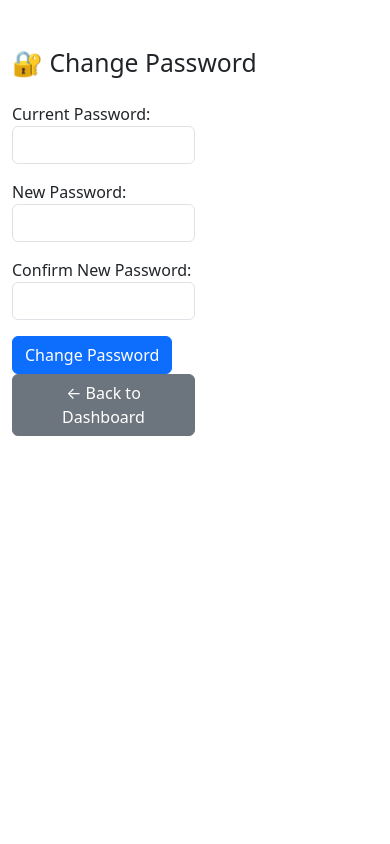
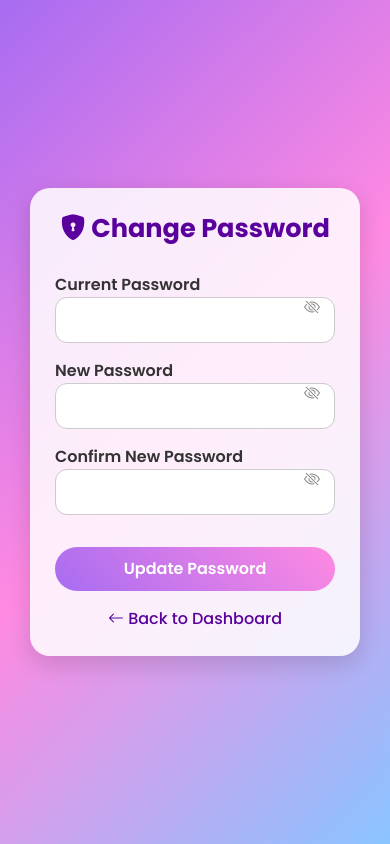
Before and after one commit to mkyjjk07/Pet_Adoption_System, a PHP site: page /change_password.php in a window 390 px wide. Run offline with PHP 8.4, Linux system fonts and the light colour scheme; the visitor is signed in with stand-in values (Sample User, id 1).

Commit message:
Small UI Chnages

```diff
--- a/admin_dashboard.php
+++ b/admin_dashboard.php
@@ -11,7 +11,7 @@ $admin_name = $_SESSION['admin_name'] ?? 'Admin';
 $role = $_SESSION['admin_role'] ?? 'staff';
 
 // ✅ Fetch counts dynamically
-$totalPetsQuery = $conn->query("SELECT COUNT(*) AS total FROM pets");
+$totalPetsQuery = $conn->query("SELECT COUNT(*) AS total FROM pets WHERE status='available'");
 $total_pets = $totalPetsQuery->fetch_assoc()['total'];
 
 $pendingQuery = $conn->query("SELECT COUNT(*) AS pending FROM adoption_requests WHERE status='pending'");
--- a/change_password.php
+++ b/change_password.php
@@ -17,7 +17,7 @@ if ($_SERVER['REQUEST_METHOD'] === 'POST') {
     $new = trim($_POST['new_password']);
     $confirm = trim($_POST['confirm_password']);
 
-    // Fetch current hashed password from DB
+    // Fetch current hashed password
     $stmt = $conn->prepare("SELECT password FROM users WHERE user_id=? LIMIT 1");
     $stmt->bind_param("i", $user_id);
     $stmt->execute();
@@ -29,9 +29,8 @@ if ($_SERVER['REQUEST_METHOD'] === 'POST') {
     } elseif ($new !== $confirm) {
         $message = "❌ New passwords do not match.";
     } elseif (strlen($new) < 6) {
-        $message = "❌ Password must be at least 6 characters.";
+        $message = "❌ Password must be at least 6 characters long.";
     } else {
-        // Update password
         $hashed = password_hash($new, PASSWORD_DEFAULT);
         $stmt = $conn->prepare("UPDATE users SET password=? WHERE user_id=?");
         $stmt->bind_param("si", $hashed, $user_id);
@@ -45,35 +44,179 @@ if ($_SERVER['REQUEST_METHOD'] === 'POST') {
 ?>
 
 <!DOCTYPE html>
-<html>
+<html lang="en">
 <head>
-    <title>Change Password</title>
+    <meta charset="UTF-8">
+    <meta name="viewport" content="width=device-width, initial-scale=1.0">
+    <title>Change Password | PetNest</title>
     <link href="https://cdn.jsdelivr.net/npm/bootstrap@5.3.0/dist/css/bootstrap.min.css" rel="stylesheet">
+    <link href="https://cdn.jsdelivr.net/npm/bootstrap-icons@1.11.1/font/bootstrap-icons.css" rel="stylesheet">
+    <link href="https://fonts.googleapis.com/css2?family=Poppins:wght@400;500;600;700&display=swap" rel="stylesheet">
+
+    <style>
+        body {
+            font-family: 'Poppins', sans-serif;
+            background: linear-gradient(135deg, #a76cf1, #ff8ae2, #89c4ff);
+            min-height: 100vh;
+            display: flex;
+            align-items: center;
+            justify-content: center;
+            padding: 30px;
+        }
+
+        .card {
+            background: rgba(255, 255, 255, 0.85);
+            border: none;
+            border-radius: 20px;
+            padding: 40px;
+            box-shadow: 0 8px 25px rgba(0, 0, 0, 0.15);
+            max-width: 500px;
+            width: 100%;
+            animation: fadeIn 1s ease;
+        }
+
+        @keyframes fadeIn {
+            from {opacity: 0; transform: translateY(20px);}
+            to {opacity: 1; transform: translateY(0);}
+        }
+
+        h2 {
+            color: #5a009d;
+            font-weight: 700;
+            text-align: center;
+            margin-bottom: 30px;
+        }
+
+        label {
+            font-weight: 600;
+            color: #333;
+        }
+
+        .form-control {
+            border-radius: 12px;
+            padding: 10px 15px;
+            border: 1px solid #ccc;
+            transition: all 0.3s;
+        }
+
+        .form-control:focus {
+            border-color: #a76cf1;
+            box-shadow: 0 0 8px rgba(167, 108, 241, 0.4);
+        }
+
+        .btn-gradient {
+            background: linear-gradient(45deg, #a76cf1, #ff8ae2);
+            color: white;
+            border: none;
+            border-radius: 50px;
+            font-weight: 600;
+            padding: 10px 25px;
+            transition: 0.3s ease;
+            width: 100%;
+        }
+
+        .btn-gradient:hover {
+            transform: scale(1.05);
+            background: linear-gradient(45deg, #ff8ae2, #a76cf1);
+        }
+
+        .alert {
+            text-align: center;
+            border-radius: 12px;
+            animation: fadeIn 0.8s ease;
+        }
+
+        .toggle-password {
+            position: absolute;
+            top: 50%;
+            right: 15px;
+            transform: translateY(-50%);
+            cursor: pointer;
+            color: #888;
+        }
+
+        .back-link {
+            text-align: center;
+            margin-top: 15px;
+            display: block;
+            color: #5a009d;
+            font-weight: 500;
+            text-decoration: none;
+            transition: 0.3s;
+        }
+
+        .back-link:hover {
+            color: #9b30ff;
+            text-decoration: underline;
+        }
+
+        @media (max-width: 576px) {
+            .card {
+                padding: 25px;
+            }
+            h2 {
+                font-size: 1.6rem;
+            }
+        }
+    </style>
 </head>
-<body class="container mt-5">
+<body>
 
-<h2>🔐 Change Password</h2>
+<div class="card">
+    <h2><i class="bi bi-shield-lock-fill"></i> Change Password</h2>
 
     <?php if($message): ?>
-    <div class="alert alert-info"><?= $message ?></div>
+        <div class="alert alert-info"><?= htmlspecialchars($message) ?></div>
     <?php endif; ?>
 
-<form method="POST" class="w-50 mt-4">
-    <div class="mb-3">
-        <label>Current Password:</label>
-        <input type="password" name="current_password" class="form-control" required>
+    <form method="POST">
+        <div class="mb-3 position-relative">
+            <label for="current_password">Current Password</label>
+            <input type="password" name="current_password" id="current_password" class="form-control" required>
+            <i class="bi bi-eye-slash toggle-password" data-target="current_password"></i>
         </div>
-    <div class="mb-3">
-        <label>New Password:</label>
-        <input type="password" name="new_password" class="form-control" required>
+
+        <div class="mb-3 position-relative">
+            <label for="new_password">New Password</label>
+            <input type="password" name="new_password" id="new_password" class="form-control" required>
+            <i class="bi bi-eye-slash toggle-password" data-target="new_password"></i>
         </div>
-    <div class="mb-3">
-        <label>Confirm New Password:</label>
-        <input type="password" name="confirm_password" class="form-control" required>
+
+        <div class="mb-3 position-relative">
+            <label for="confirm_password">Confirm New Password</label>
+            <input type="password" name="confirm_password" id="confirm_password" class="form-control" required>
+            <i class="bi bi-eye-slash toggle-password" data-target="confirm_password"></i>
         </div>
-    <button type="submit" class="btn btn-primary">Change Password</button>
-    <a href="dashboard.php" class="btn btn-secondary">← Back to Dashboard</a>
+
+        <button type="submit" class="btn-gradient mt-3">Update Password</button>
+
+        <a href="dashboard.php" class="back-link mt-3"><i class="bi bi-arrow-left"></i> Back to Dashboard</a>
     </form>
+</div>
+
+<script>
+document.querySelectorAll('.toggle-password').forEach(icon => {
+    let hideTimeout; // for auto hide
+
+    icon.addEventListener('click', function() {
+        const input = document.getElementById(this.dataset.target);
+        const type = input.type === 'password' ? 'text' : 'password';
+        input.type = type;
+        this.classList.toggle('bi-eye');
+        this.classList.toggle('bi-eye-slash');
+
+        // Auto hide after 3 seconds if visible
+        if (type === 'text') {
+            clearTimeout(hideTimeout);
+            hideTimeout = setTimeout(() => {
+                input.type = 'password';
+                this.classList.remove('bi-eye');
+                this.classList.add('bi-eye-slash');
+            }, 3000); // 3 seconds
+        }
+    });
+});
+</script>
 
 </body>
 </html>
--- a/index.php
+++ b/index.php
@@ -272,7 +272,7 @@ include 'includes/config.php';
     <div class="container">
       <h1>Find Your Perfect Companion 💜</h1>
       <p>Welcome to <strong>PetNest</strong> — where loving hearts meet furry friends. Adopt, care, and create memories that last a lifetime.</p>
-      <a href="view_pets.php" class="btn mt-3">Browse Pets</a>
+      <a href="about_us.php" class="btn mt-3">Know More About Us</a>
     </div>
   </section>
 
```
Also changed, not shown: dashboard.php (+96 -21 lines). Lines whose indentation alone changed are shown as unchanged.
